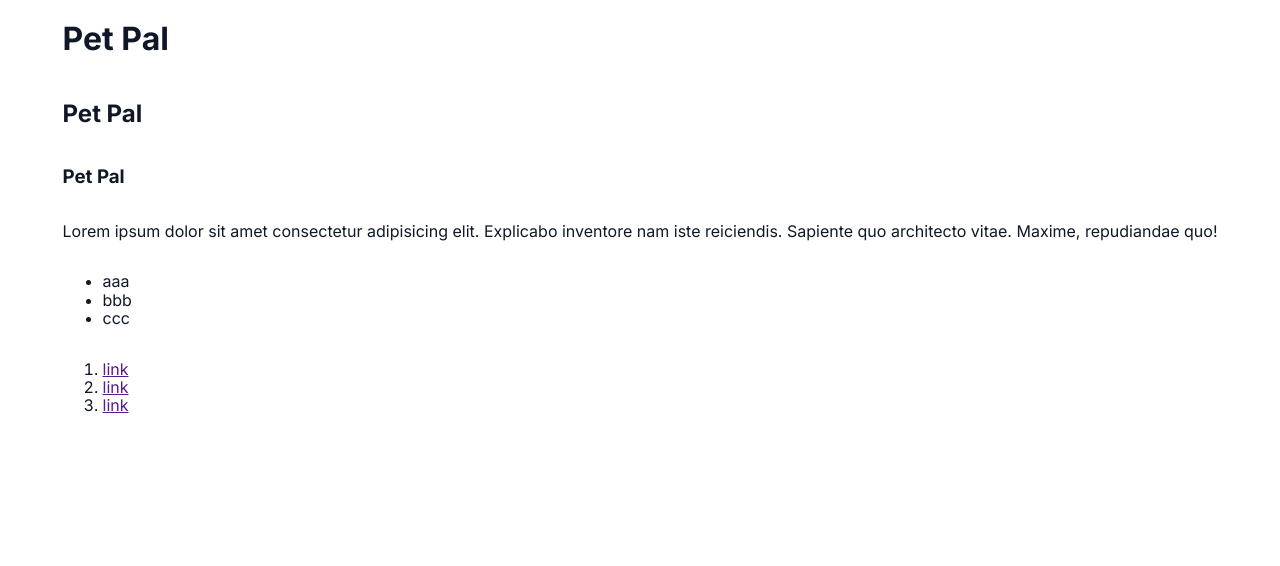
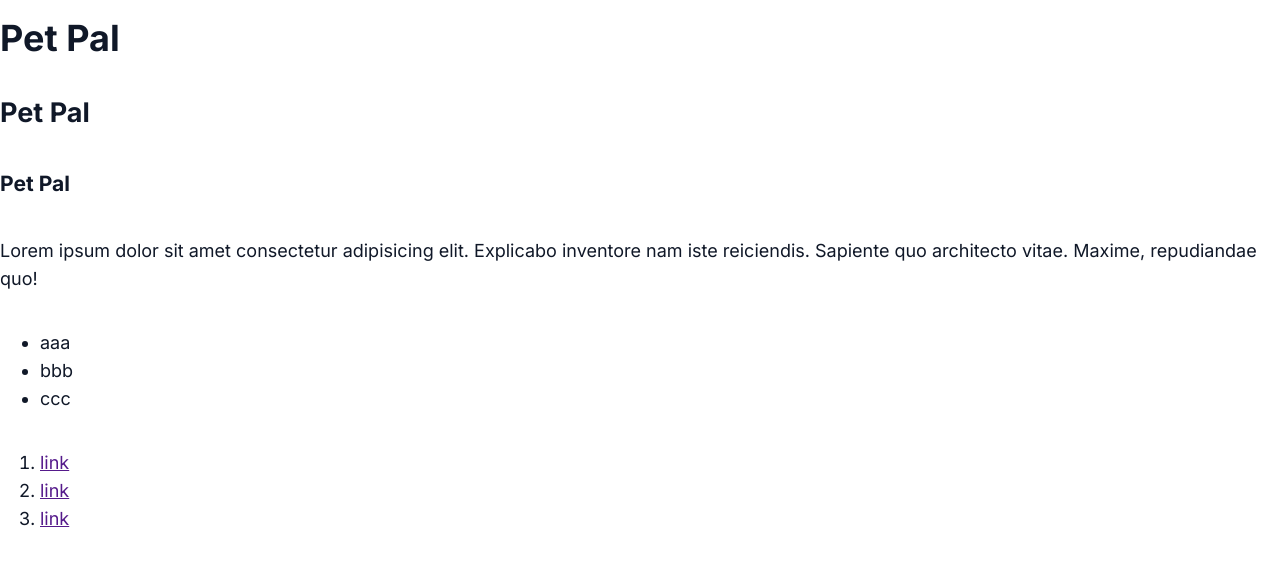
Before and after one commit to akinevans/pet-pal, a React (Vite) app: page / in a window 1280 px wide. Shown: the top 566 px of the page. Built offline with nearby package versions, Linux system fonts and the light colour scheme.

Commit message:
add mixins for typography styling

```diff
--- a/src/App.jsx
+++ b/src/App.jsx
@@ -8,7 +8,7 @@
 function App() {
   return (
     <div className='app'>
-      <h1>Pet Pal</h1>
+      <h1 className='font-2xl-regular'>Pet Pal</h1>
       <h2>Pet Pal</h2>
       <h3>Pet Pal</h3>
       <p>
--- a/src/App.scss
+++ b/src/App.scss
@@ -1,3 +1,4 @@
+@import "/src/utilities/mixins/mixins.scss";
 #root {
   max-width: 1440px;
   margin: 0 auto;
@@ -11,4 +12,5 @@
   max-width: 1440px;
   box-sizing: border-box;
   color: var(--color-gray-900);
+  @include fontSM();
 }
--- a/src/index.css
+++ b/src/index.css
@@ -54,7 +54,6 @@
   --color-success-700: #027a48;
   --color-success-800: #05603a;
   --color-success-900: #054f31;
-  /**  Typography located in App.css */
   box-sizing: border-box;
 }
 
--- a/src/index.scss
+++ b/src/index.scss
@@ -65,7 +65,7 @@
   --color-success-800: #05603a;
   --color-success-900: #054f31;
 
-  /**  Typography located in App.css */
+  // TYPOGRAPHY CLASSES
 
   box-sizing: border-box;
 }
--- a/src/utilities/mixins/mixins.scss
+++ b/src/utilities/mixins/mixins.scss
@@ -1,14 +1,6 @@
 // TO USE ^ import this file, then:  @include flexPosition(center, center);
 
-@mixin widthHeight($width, $height) {
-  width: $width;
-  height: $height;
-}
-
-@mixin maxWidthHeight($width, $height) {
-  max-width: $width;
-  max-height: $height;
-}
+// * POSITION
 
 @mixin flex($direction) {
   display: flex;
@@ -20,6 +12,84 @@
   align-items: $align;
 }
 
+// * DIMENSIONS
+@mixin widthHeight($width, $height) {
+  width: $width;
+  height: $height;
+}
+
+@mixin maxWidthHeight($width, $height) {
+  max-width: $width;
+  max-height: $height;
+}
+
+// * TYPOGRAPHY
+
+// weight
+@mixin weightNormal() {
+  font-weight: 400;
+}
+@mixin weightMedium() {
+  font-weight: 500;
+}
+@mixin weightSemibold() {
+  font-weight: 600;
+}
+@mixin weightBold() {
+  font-weight: 700;
+}
+
+// size, line-height, letter-spacing
+
+@mixin font4XL() {
+  font-size: 60px;
+  font-style: normal;
+  line-height: 72px; /* 120% */
+  letter-spacing: -1.2px;
+}
+
+@mixin font3XL() {
+  font-size: 48px;
+  font-style: normal;
+  line-height: 60px; /* 125% */
+  letter-spacing: -0.96px;
+}
+
+@mixin font2XL() {
+  font-size: 36px;
+  font-style: normal;
+  line-height: 44px; /* 122.222% */
+  letter-spacing: -0.72px;
+}
+
+@mixin fontXL() {
+  font-size: 30px;
+  font-style: normal;
+  line-height: 38px; /* 126.667% */
+}
+
+@mixin fontLG() {
+  font-size: 24px;
+  font-style: normal;
+  line-height: 32px; /* 133.333% */
+}
+
+@mixin fontMD() {
+  font-size: 24px;
+  font-style: normal;
+  line-height: 32px; /* 133.333% */
+}
+
+@mixin fontSM() {
+  font-family: Inter;
+  font-size: 18px;
+  font-style: normal;
+  font-weight: 400;
+  line-height: 28px; /* 155.556% */
+}
+
+// OTHER
+
 @mixin tempOutline($color) {
   outline: 2px solid $color;
 }
```
Also changed, not shown: 1 other file (tests, documents, lock files or other folders).
